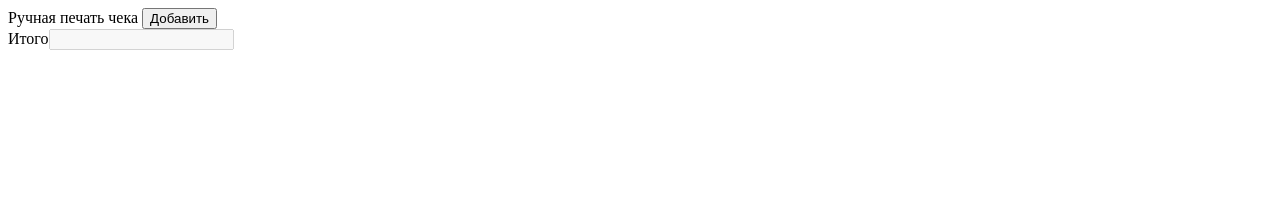
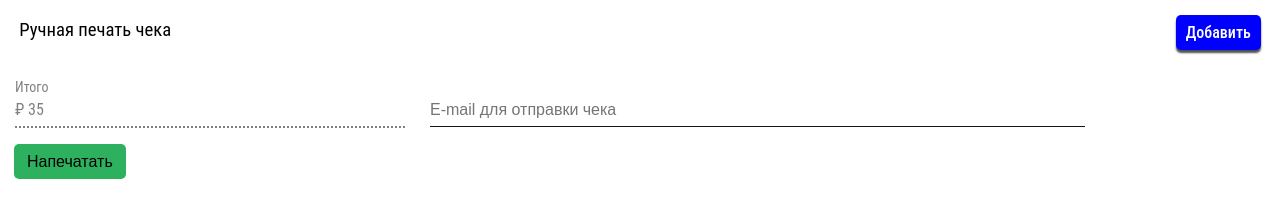
Before and after one commit to abdul35/myFirsyMicroProject, a plain HTML site: page index.html in a window 1280 px wide. Drawn offline with Linux system fonts and the light colour scheme.

Commit message:
New chenge

```diff
--- a/index.html
+++ b/index.html
@@ -3,25 +3,36 @@
   <meta name="viewport" content="width=device-width, initial-scale=1.0" />
   <meta http-equiv="X-UA-Compatible" content="ie=edge" />
   <title>Document</title>
-    <link rel="stylesheet" href="styl.css">
+  <link rel="stylesheet" href="style.css">
+  <link href="https://fonts.googleapis.com/css?family=Roboto&display=swap" rel="stylesheet">
 </head>
+
 <body>
+  <div class="container">
     <header class="header">
-      <span class="header__title">Ручная печать чека</span>
-      <button class="header__btn">Добавить</button>
+      <h3 class="header__title">Ручная печать чека</h3>
+      <button class="header__btn btn">Добавить</button>
     </header>
+  </div>
 
-    <section class="block">
-
-      <div class="block__item">
-        <label for="">Итого<input disabled class="sum-product disbl"></label>
-
+  <section class="section">
+    <form action="" class="form">
+      <div class="section__item section__item-sum">
+        <div class="border">
+          <span class="sum-title gray">Итого</span><br>
+          <span class="code-rubl gray">&#8381;</span>
+          <span class="general-sum gray" id="general-sum">35</span>
         </div>
-      <div class="block__item">
-
       </div>
+      <div class="section__item section__item-email">
+        <span class="email-title"></span>
+        <input type="email" class="input-email" id="email-input" placeholder="E-mail для отправки чека">
+      </div>
+      <button class="form__btn" btn id="form__btn-submit">Напечатать</button>
+    </form>
   </section>
 
-    <script src="scrip.js"></script>
+  <script src="script.js"></script>
 </body>
+
 </html>
--- a/script.js
+++ b/script.js
@@ -1,19 +1,10 @@
-let nameProduct = document.querySelector(".name-product");
+const header__btn = document.querySelector(".header__btn"),
+    block__item = document.querySelector(".block__item"),
+    emailInput = document.querySelector("#email-input"),
+    emailTitle = document.querySelector(".email-title");
 
-let block__item = document.querySelector(".block__item");
-nameProduct.addEventListener("focus", event => {
-    console.log("input-text");
-    // nameProduct.classList.add("input-txt-anim");
+
+emailInput.addEventListener("focus", () => {
+    emailInput.setAttribute("placeholder","");
+    emailTitle.textContent = "E-mail для отправки чека";
 });
-
-// nameProduct.addEventListener("focus", event => {
-//     event.preventDefault();
-//     // alert("yes-focus")
-//     console.log(event);
-//
-
-// });
-
-// nameProduct.addEventListener("change", event => {
-//     block__item.style.backgroundColor =  'white';
-// })
--- a/style.css
+++ b/style.css
@@ -1,42 +1,115 @@
 body {
-    font-family: sans-serif;
-    background: rgb(255, 255, 255);
-    /* color: white; */
-}
-
-.input-txt {
-    padding: 10px 25px;
-    border: none;
-    display: block;
-    font-size: 18px;
-    transition: all 1s;
-    border-bottom: 2px solid rgb(190, 190, 190);
-}
-.input-txt::before:focus {
-    content: '';
-    height: 2px;
-    position: absolute;
-    background-color: rgb(238, 0, 0);
-    top: 110.9px;
-    left: 8.4px;
-    width: 240px;
-    transition: all .5s;
-    /* background-color: rgb(17, 0, 255); */
-    /* border-bottom-color: blue; */
-
-}
-.input-txt-anim{
-}
-
-.block__item {
-    display: block;
-}
-label {
-    display: block;
+    margin: 0;
+    padding: 0;
+    box-sizing: border-box;
+    font-family: 'Roboto Condensed', sans-serif;
 }
 
 .header {
     display: flex;
     justify-content: space-between;
-    margin-bottom: 25px;
 }
+
+.container {
+    max-width: 97vw;
+    margin: 0 auto;
+}
+
+.header__title {
+    font-weight: normal;
+}
+.btn {
+    font-family: 'Roboto Condensed', sans-serif;
+}
+
+.header__btn {
+    border-radius: 5px;
+    font-weight: 500;
+    color: #fff;
+    font-size: 1rem;
+    background-color: blue;
+    padding: 5px 10px;
+    margin-top: 15px;
+    border: none;
+    height: 35px;
+    box-shadow: 0px 3px 2px rgb(80, 80, 80);
+    transition: .1s;
+    transition-property: background,box-shadow;
+}
+
+.header__btn:hover {
+    background-color: rgb(7, 57, 175);
+}
+
+.header__btn:active {
+    box-shadow: 0px 3px 4px rgb(87, 87, 87);
+}
+
+.sum-title {
+    display: inline-block;
+    margin-bottom: 5px;
+    color: gray;
+    font-size: 14px;
+}
+
+.border {
+    border-bottom: 2px dotted gray;
+    display: inline-block;
+    min-width: 390px;
+    padding-bottom:7px;
+}
+
+.gray {
+    color: gray;
+}
+
+.section {
+    max-width: 95vw;
+    margin: 20px 15px 0px 15px;
+}
+
+.form {
+    display: flex;
+}
+
+.section__item-email {
+    margin-left: 25px;
+}
+
+.input-email {
+    border: none;
+    border-bottom: 1px solid rgb(20, 20, 20);
+    padding: 7px 0px;
+    min-width: 655px;
+    margin-top: 15px;
+    font-size: 1rem;
+    transition: all .5s;
+}
+
+.email-title {
+    font-size: 14px;
+    color: gray;
+    position: absolute;
+}
+
+.form__btn {
+    position: relative;
+    right: 1071px;
+    top: 65px;
+    background-color: rgb(45, 177, 95);
+    border: none;
+    height: 35px;
+    padding: 0 13px;
+    border-radius: 5px;
+    font-size: 16px;
+    transition: .2s;
+    transition-property: background,box-shadow;
+}
+
+.form__btn:hover {
+    background-color:rgb(16, 158, 70);
+}
+
+.form__btn:active {
+    box-shadow: 0px 3px 4px rgb(66, 66, 66);
+}
```
Lines whose indentation alone changed are shown as unchanged.
